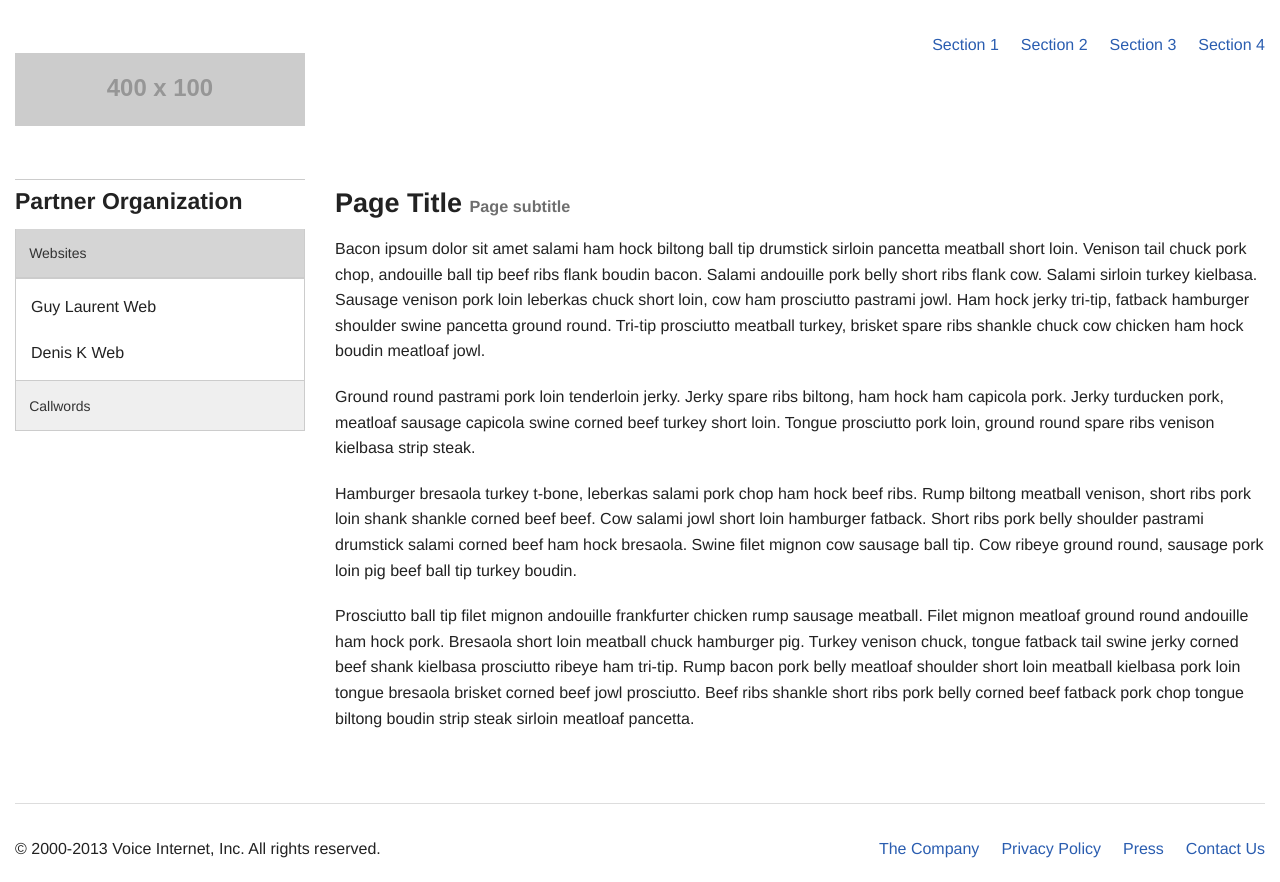
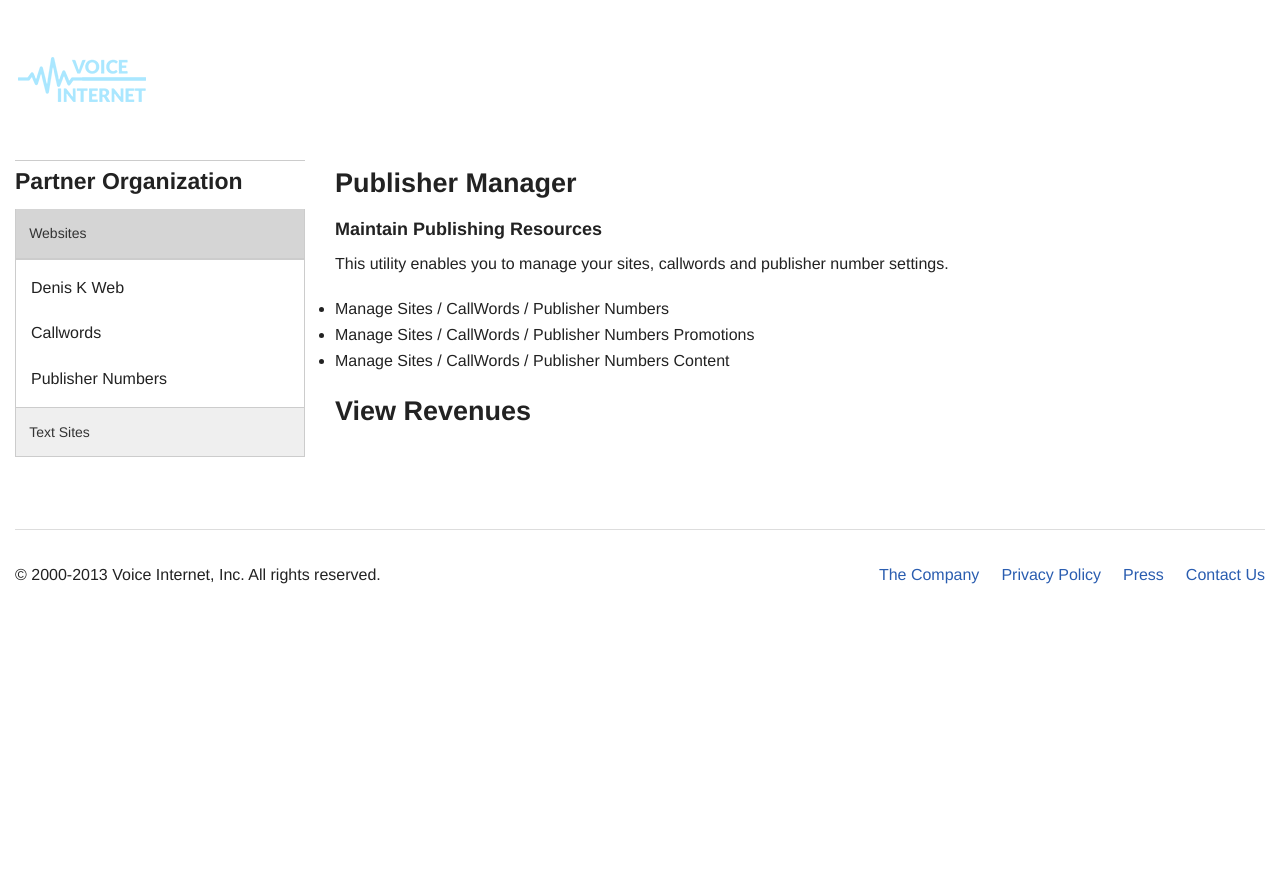
Before and after one commit to denisinla/tvi, a website: page public/index.html in a window 1280 px wide. After the commit the page ends 800 px from the top, so only its background shows below. Drawn offline with Linux system fonts and the light colour scheme; placeholder pictures from the web are drawn by us.

Commit message:
Added logo for sidebar.

```diff
--- a/public/css/main.css
+++ b/public/css/main.css
@@ -24,6 +24,9 @@ a#nav:active{
 	margin-top: 2em !important;
 	max-width: inherit !important;
 }
+h1{
+	text-align: left !important;
+}
 @media only screen and (min-width: 315px){
 	h1{
 		text-align: center;
--- a/public/index.html
+++ b/public/index.html
@@ -17,15 +17,7 @@
 
   <div class="row">
     <div class="large-3 columns">
-      <h1><img src="http://placehold.it/400x100&text=Logo" /></h1>
-    </div>
-    <div class="large-9 columns">
-      <ul class="inline-list right">
-        <li><a href="#">Section 1</a></li>
-        <li><a href="#">Section 2</a></li>
-        <li><a href="#">Section 3</a></li>
-        <li><a href="#">Section 4</a></li>
-      </ul>
+      <h1><img src="images/vi-logo.png" alt="VoiceInternet Logo" /></h1>
     </div>
   </div>
 
@@ -38,15 +30,17 @@
     <!-- This has been source ordered to come first in the markup (and on small devices) but to be to the right of the nav on larger screens -->
     <div class="large-9 push-3 columns">
 
-      <h3>Page Title <small>Page subtitle</small></h3>
-
-      <p>Bacon ipsum dolor sit amet salami ham hock biltong ball tip drumstick sirloin pancetta meatball short loin. Venison tail chuck pork chop, andouille ball tip beef ribs flank boudin bacon. Salami andouille pork belly short ribs flank cow. Salami sirloin turkey kielbasa. Sausage venison pork loin leberkas chuck short loin, cow ham prosciutto pastrami jowl. Ham hock jerky tri-tip, fatback hamburger shoulder swine pancetta ground round. Tri-tip prosciutto meatball turkey, brisket spare ribs shankle chuck cow chicken ham hock boudin meatloaf jowl.</p>
-
-      <p>Ground round pastrami pork loin tenderloin jerky. Jerky spare ribs biltong, ham hock ham capicola pork. Jerky turducken pork, meatloaf sausage capicola swine corned beef turkey short loin. Tongue prosciutto pork loin, ground round spare ribs venison kielbasa strip steak.</p>
-
-      <p>Hamburger bresaola turkey t-bone, leberkas salami pork chop ham hock beef ribs. Rump biltong meatball venison, short ribs pork loin shank shankle corned beef beef. Cow salami jowl short loin hamburger fatback. Short ribs pork belly shoulder pastrami drumstick salami corned beef ham hock bresaola. Swine filet mignon cow sausage ball tip. Cow ribeye ground round, sausage pork loin pig beef ball tip turkey boudin.</p>
-
-      <p>Prosciutto ball tip filet mignon andouille frankfurter chicken rump sausage meatball. Filet mignon meatloaf ground round andouille ham hock pork. Bresaola short loin meatball chuck hamburger pig. Turkey venison chuck, tongue fatback tail swine jerky corned beef shank kielbasa prosciutto ribeye ham tri-tip. Rump bacon pork belly meatloaf shoulder short loin meatball kielbasa pork loin tongue bresaola brisket corned beef jowl prosciutto. Beef ribs shankle short ribs pork belly corned beef fatback pork chop tongue biltong boudin strip steak sirloin meatloaf pancetta.</p>
+      <h3>Publisher Manager</h3>
+      <h5>Maintain Publishing Resources</h5>
+      <p>This utility enables you to manage your sites, callwords and publisher number settings.</p>
+      <p>
+      	<ul>
+      		<li>Manage Sites / CallWords / Publisher Numbers</li>
+					<li>Manage Sites / CallWords / Publisher Numbers Promotions</li>
+					<li>Manage Sites / CallWords / Publisher Numbers Content</li>
+      	</ul>
+      </p>
+      <h3>View Revenues</h3>
 
     </div>
 
@@ -62,16 +56,17 @@
 					<a href="#">Websites</a>
 				</p>
 				<div class="content" data-section-content>
-					<p>Guy Laurent Web</p>
 					<p>Denis K Web</p>
+					<p>Callwords</p>
+					<p>Publisher Numbers</p>
 				</div>
 			</section>
 			<section>
 				<p class="title" data-section-title>
-					<a href="#">Callwords</a>
+					<a href="#">Text Sites</a>
 				</p>
 				<div class="content" data-section-content>
-					<p>Content of section 2.</p>
+					<p>Denis K. Text</p>
 				</div>
 			</section>
 			</div>
```
Also changed, not shown: public/images/vi-logo.png (added).
